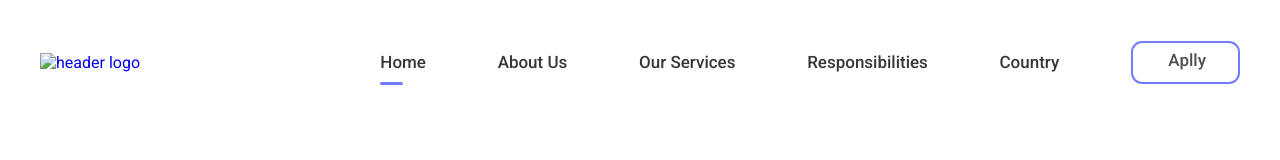
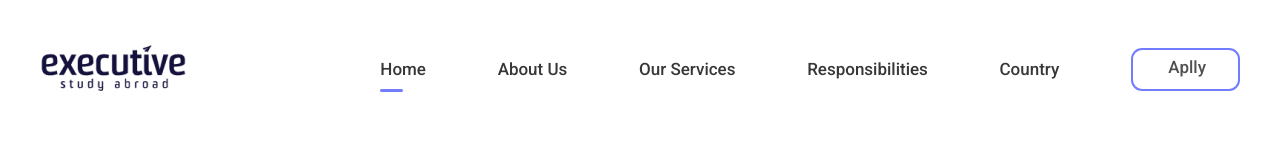
Before and after one commit to OWERZcs/4-dars, a plain HTML site: page index.html in a window 1280 px wide. Drawn offline with Linux system fonts and the light colour scheme.

Commit message:
index.html

```diff
--- a/index.html
+++ b/index.html
@@ -12,7 +12,7 @@
     <header class="header">
         <div class="container header__container">
             <a href="index.html" class="header__logo-link">
-                <img src="img/header__logo.png" width="146" height="52" alt="header logo" class="header__logo">
+                <img src="img/header-logo.png" width="146" height="52" alt="header logo" class="header__logo">
             </a>
             <nav class="header__nav">
                 <ul class="header__list">
```
